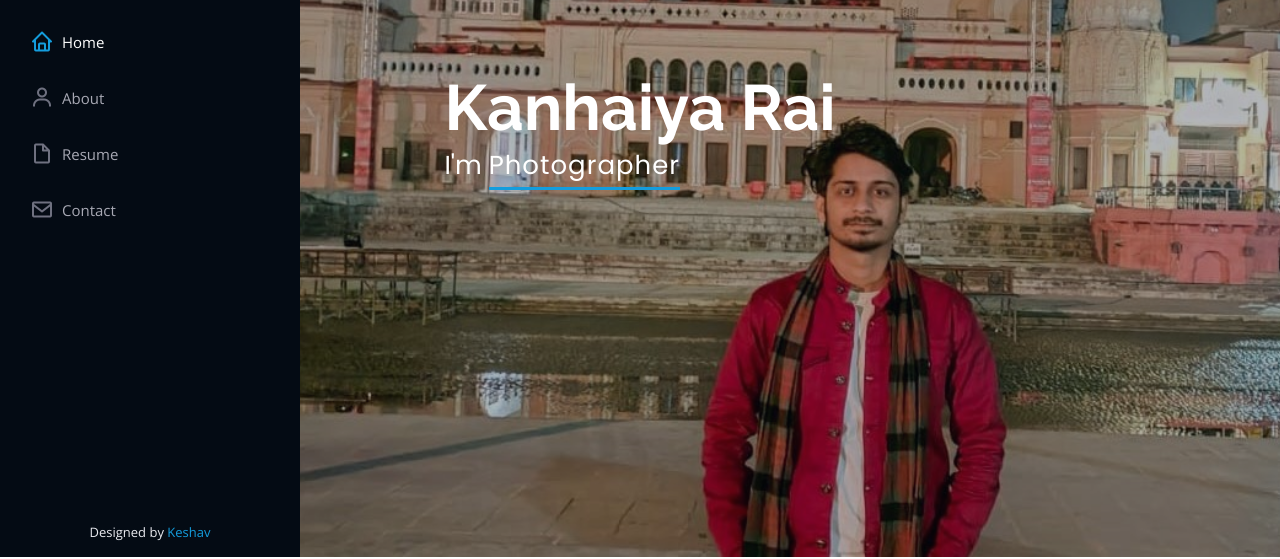
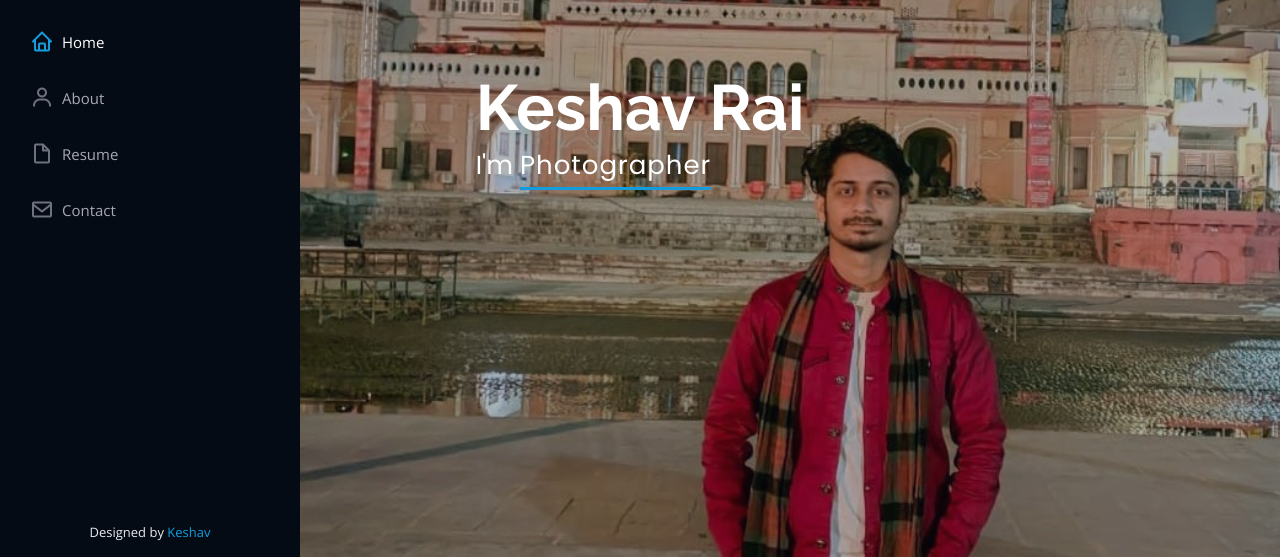
Before and after one commit to keshav047/Portfolio_k, a plain HTML site: page index.html in a window 1280 px wide. Shown: the part 243-802 px from the top of the page. Drawn offline with nearby package versions, Linux system fonts and the light colour scheme.

Commit message:
Update index.html

```diff
--- a/index.html
+++ b/index.html
@@ -66,8 +66,8 @@
   <!-- ======= Hero Section ======= -->
   <section id="hero" class="d-flex flex-column justify-content-center align-items-center">
     <div class="hero-container" data-aos="fade-in">
-      <h1>Kanhaiya Rai</h1>
-      <p>I'm <span class="typed" data-typed-items="Developer, Photographer,Chor,Nata"></span></p>
+      <h1>Keshav Rai</h1>
+      <p>I'm <span class="typed" data-typed-items="Developer, Photographer"></span></p>
     </div>
   </section><!-- End Hero -->
 
```
